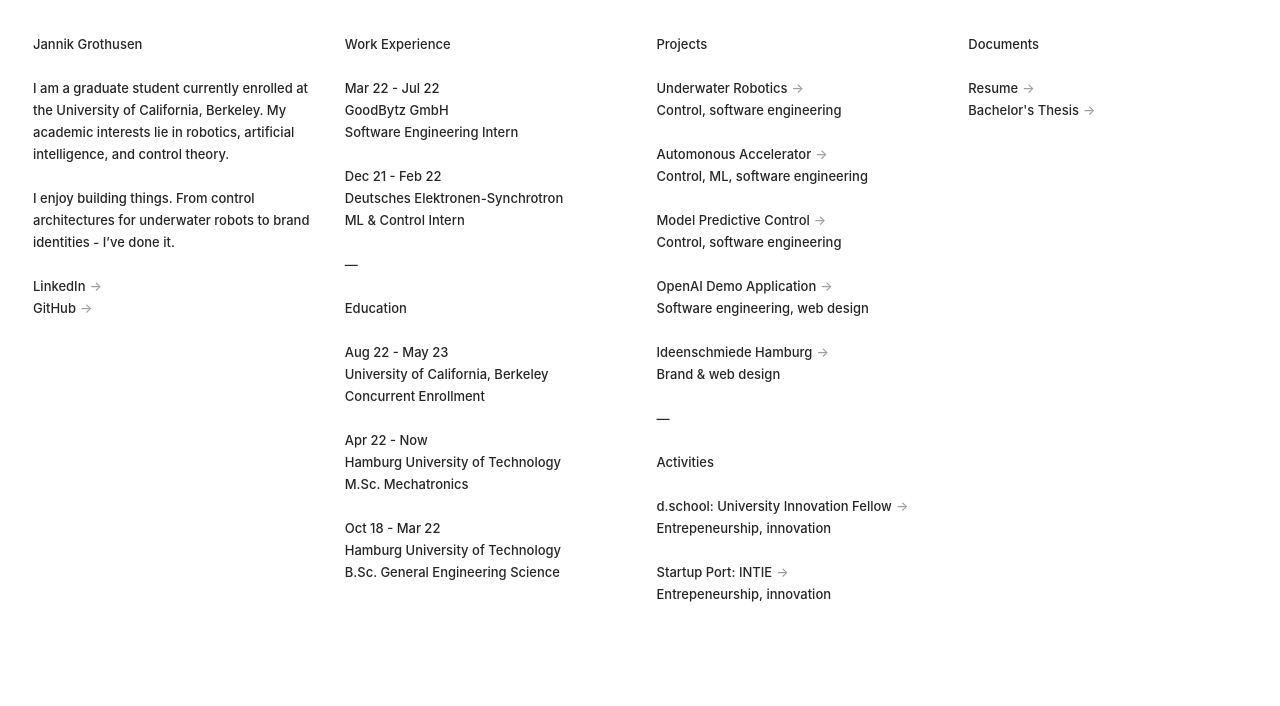
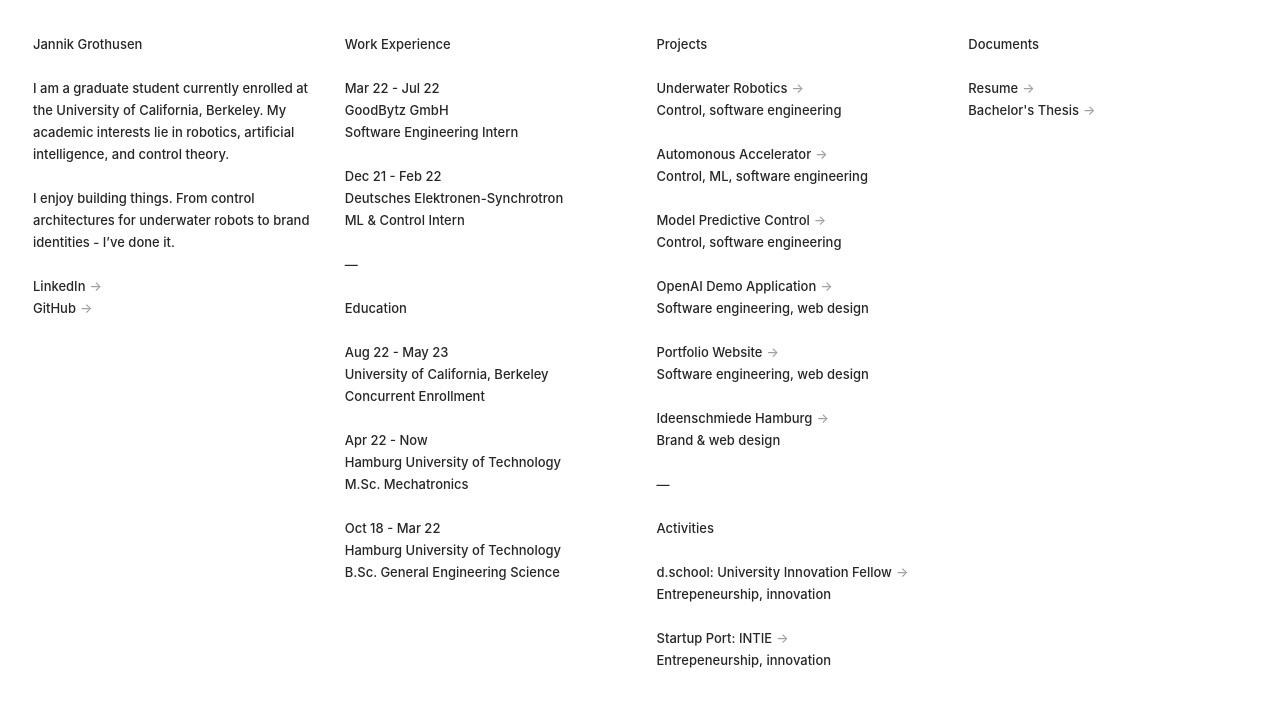
Before and after one commit to J4nn1K/grthsn, a Next.js app: page / in a window 1280 px wide. Shown: the top 706 px of the page. Built offline with nearby package versions, Linux system fonts and the light colour scheme; a web font is replaced by a local one.

Commit message:
Include portfolio website

```diff
--- a/pages/index.js
+++ b/pages/index.js
@@ -42,6 +42,7 @@ export default function Home() {
               <DescriptionLink name="Automonous Accelerator" desc="Control, ML, software engineering" href="/documents/desy.pdf"/>
               <DescriptionLink name="Model Predictive Control" desc="Control, software engineering" href="/documents/mpc.pdf"/>
               <DescriptionLink name="OpenAI Demo Application" desc="Software engineering, web design" href="https://openai.grthsn.de"/>
+              <DescriptionLink name="Portfolio Website" desc="Software engineering, web design" href="http://portfolio.grthsn.de"/>
               <DescriptionLink name="Ideenschmiede Hamburg" desc="Brand & web design" href="https://www.ideenschmiede-hamburg.de/en"/>
 
               <p className='text'>—</p>
```
